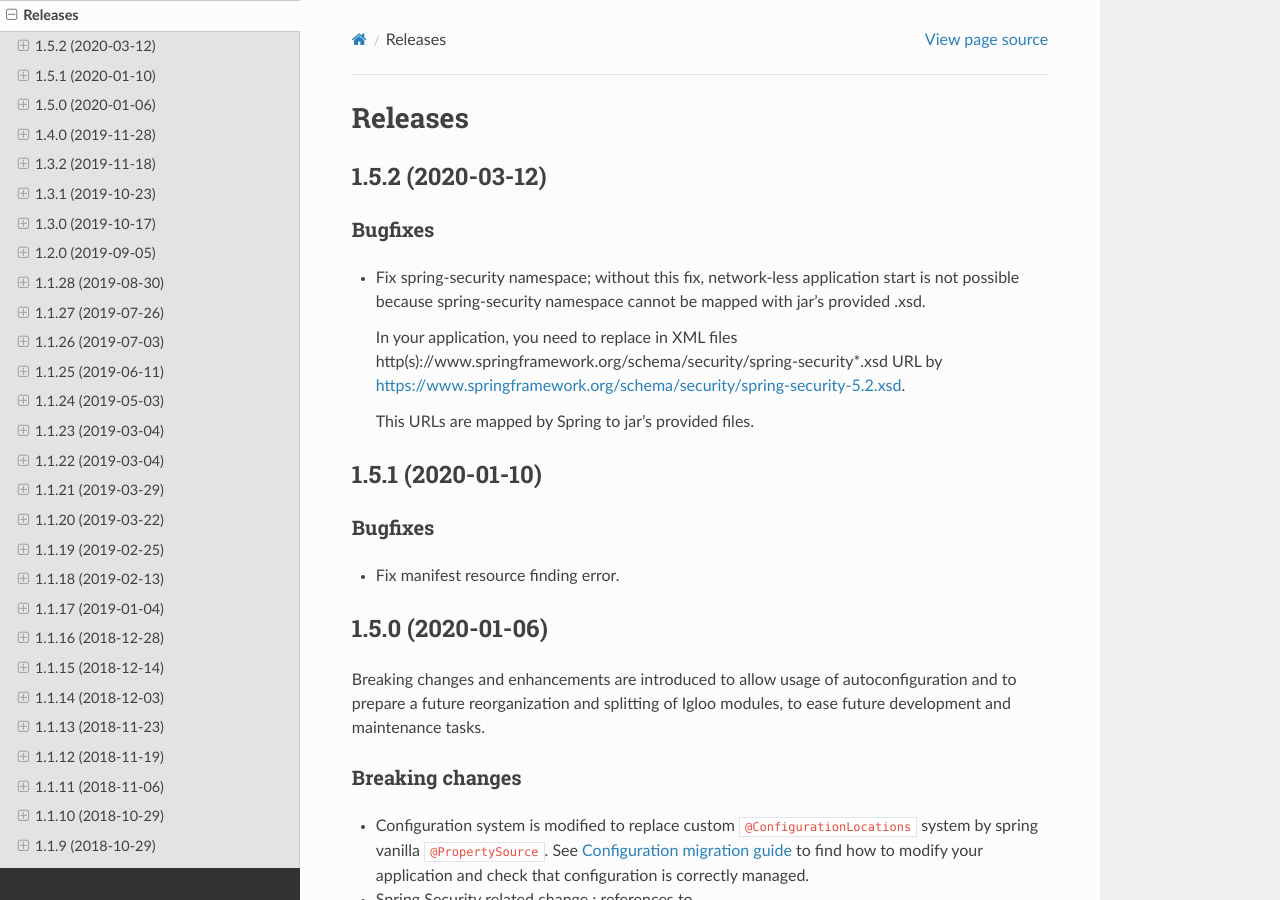
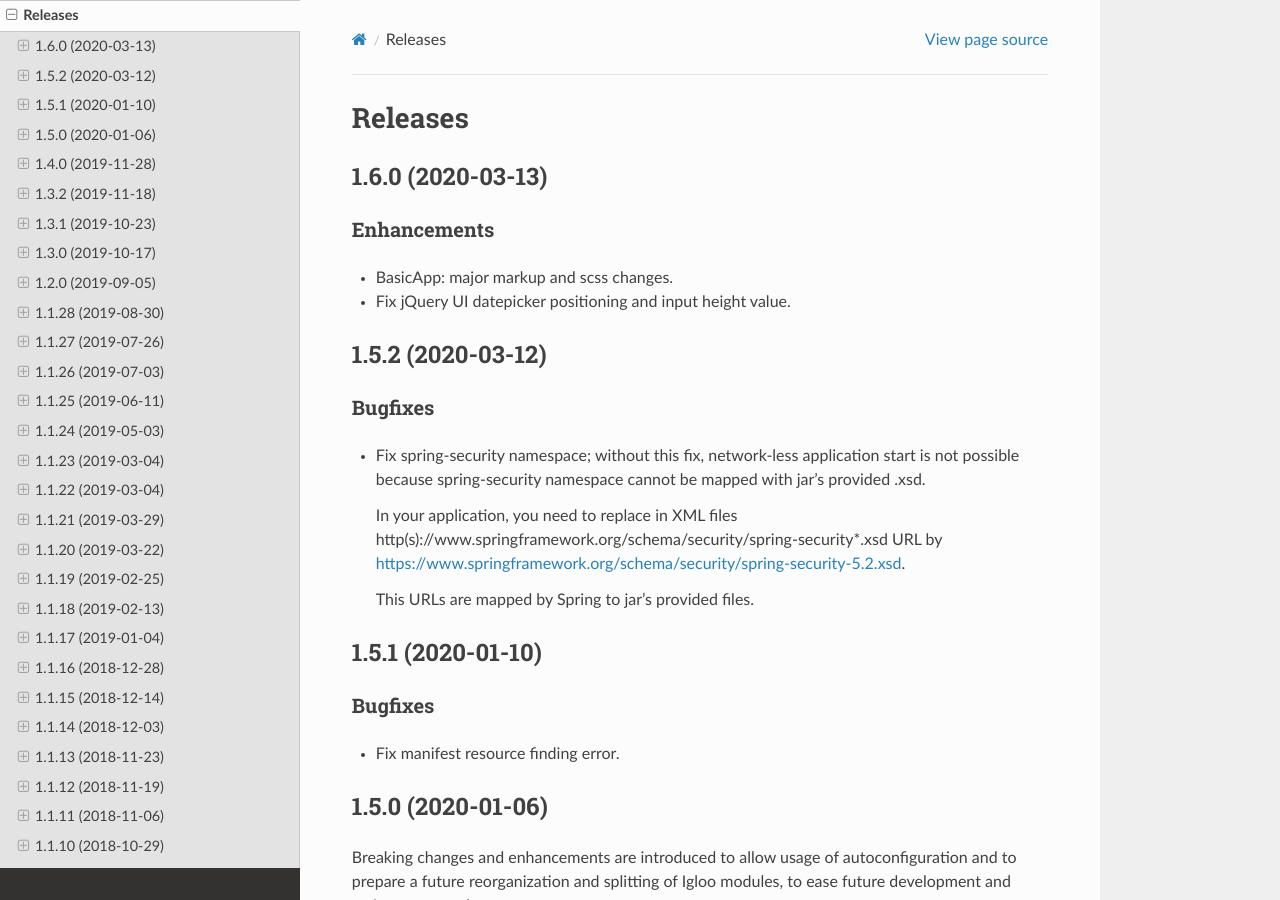
Before and after one commit to igloo-project/igloo-doc, a Sphinx documentation site: the page built from source/release-notes/releases.rst, in a window 1280 px wide and 900 px high. Built offline with Sphinx 7.4.7 and the Read the Docs theme 2.0.0, drawn with Linux system fonts in a browser that asks for light colours.

Commit message:
1.6.0: update release notes

```diff
--- a/source/release-notes/releases.rst
+++ b/source/release-notes/releases.rst
@@ -1,6 +1,17 @@
 ########
 Releases
 ########
+
+.. _v1.6.0:
+
+1.6.0 (2020-03-13)
+##################
+
+Enhancements
+************
+
+* BasicApp: major markup and scss changes.
+* Fix jQuery UI datepicker positioning and input height value.
 
 .. _v1.5.2:
 
@@ -110,8 +121,6 @@ Updates
 * maven-surefire-plugin 3.0.0-M3 -> 3.0.0-M4
 * wagon-ssh-external 3.3.3 -> 3.3.4
 * maven-enforcer-plugin 3.0.0-M2 -> 3.0.0-M3
-
-
 
 Enhancements
 ************
```
